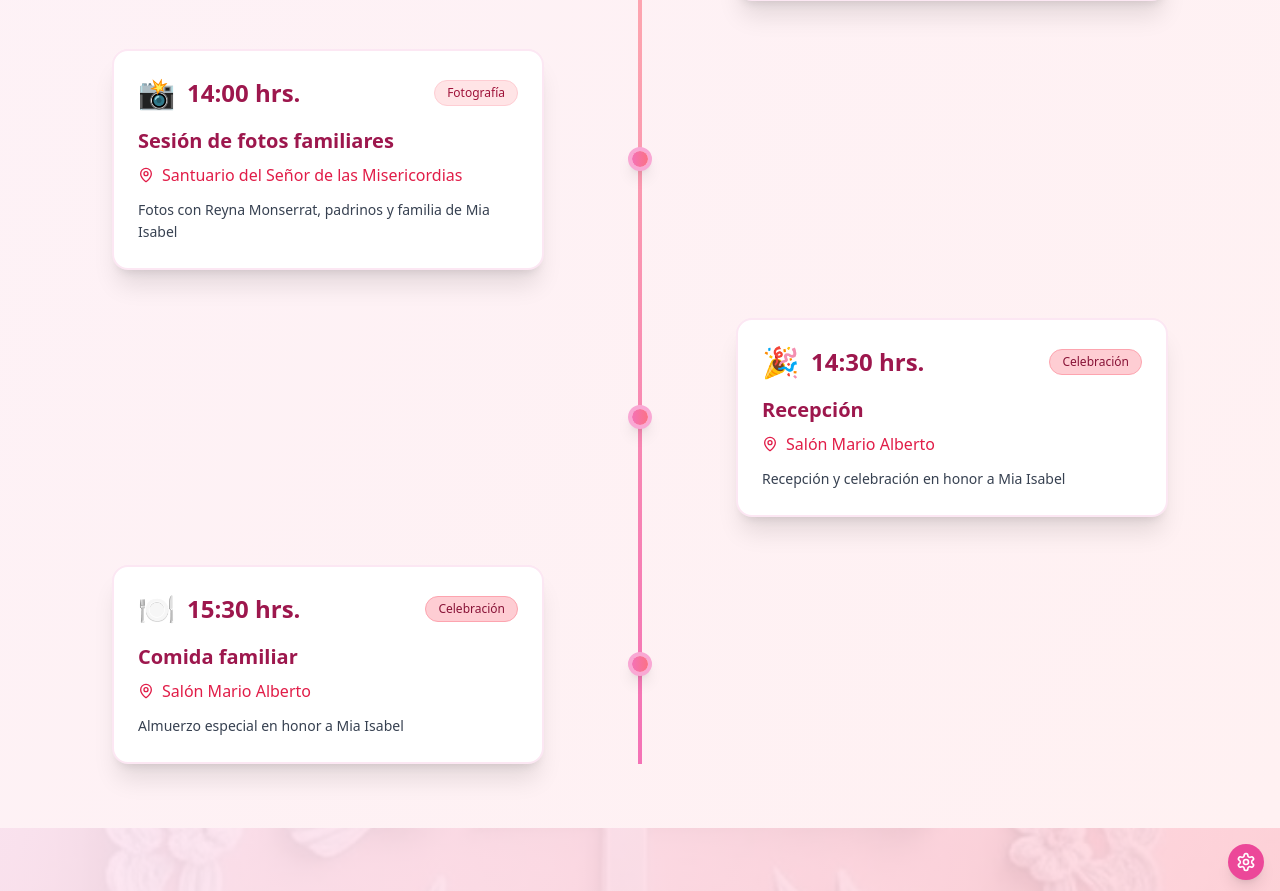
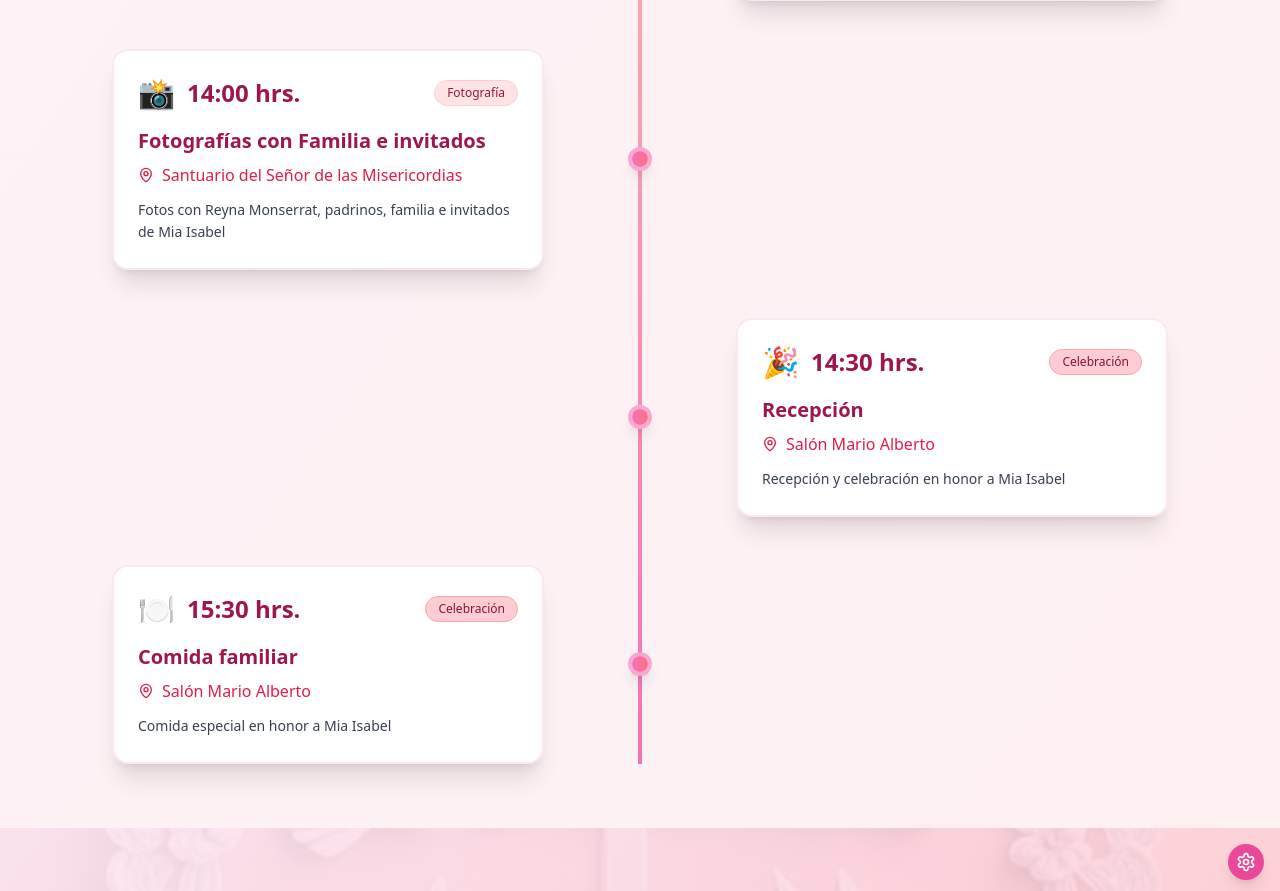
Before and after one commit to ROR2022/bautizo-vip-mia-isabel, a Next.js app: page / in a window 1280 px wide. Shown: the part 4160-5051 px from the top of the page. Built offline with nearby package versions, Linux system fonts and the light colour scheme; a web font is replaced by a local one.

Commit message:
detalles

```diff
--- a/components/demo/bautizo/vip/data/mia-isabel-data.ts
+++ b/components/demo/bautizo/vip/data/mia-isabel-data.ts
@@ -178,10 +178,10 @@ export const miaIsabelBautizoData = {
     },
     {
       time: "14:00 hrs.",
-      activity: "Sesión de fotos familiares",
+      activity: "Fotografías con Familia e invitados",
       location: "Santuario del Señor de las Misericordias",
       address: "San Pedro Atocpan, Panchimalco, Milpa Alta, 12200 San Pedro Atocpan, CDMX",
-      description: "Fotos con Reyna Monserrat, padrinos y familia de Mia Isabel",
+      description: "Fotos con Reyna Monserrat, padrinos, familia e invitados de Mia Isabel",
       icon: "📸",
       type: "photos"
     },
@@ -199,7 +199,7 @@ export const miaIsabelBautizoData = {
       activity: "Comida familiar",
       location: "Salón Mario Alberto",
       address: "Camino Real a san Pedro Actopan 14, San Gregorio Atlapulco, 16650 Ciudad de México, CDMX",
-      description: "Almuerzo especial en honor a Mia Isabel",
+      description: "Comida especial en honor a Mia Isabel",
       icon: "🍽️",
       type: "celebration"
     }
```
